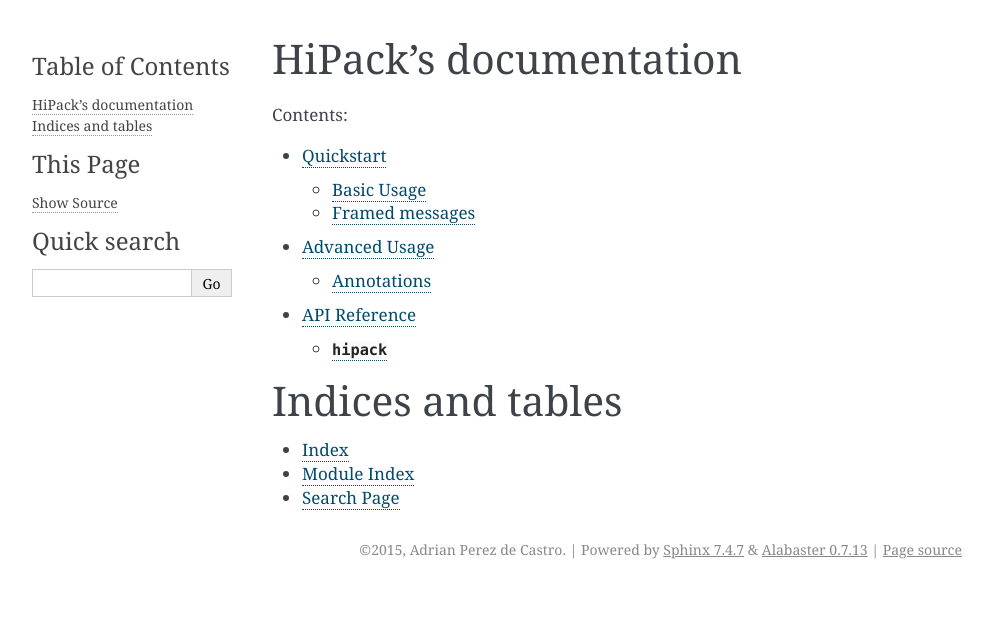
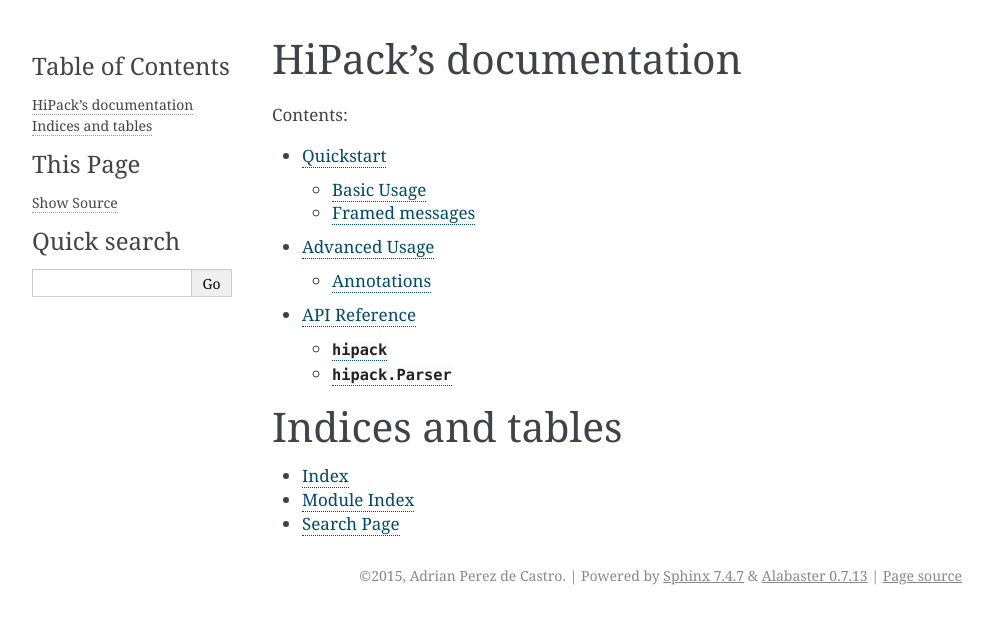
Before and after one commit to aperezdc/hipack-python, a Sphinx documentation site: the page built from doc/index.rst, in a window 1280 px wide. Shown: the top 624 px of the page, without its empty margins (148-1141 px from the left). Built offline with Sphinx 7.4.7, drawn with Linux system fonts in a browser that asks for light colours.

Commit message:
Include the Parser class in the API documentation

```diff
--- a/doc/apiref.rst
+++ b/doc/apiref.rst
@@ -7,3 +7,9 @@ API Reference
 
 .. automodule:: hipack
    :members:
+
+:class:`hipack.Parser`
+======================
+
+.. autoclass:: hipack.Parser
+   :members:
```
Also changed, not shown: CHANGELOG.md (+1 -0 lines).
